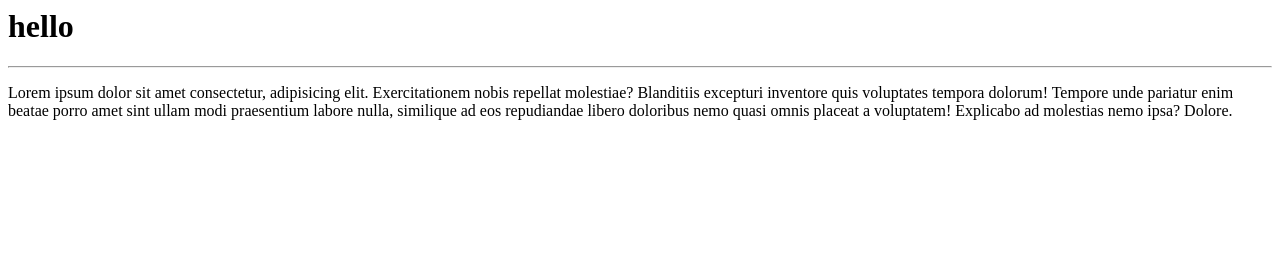
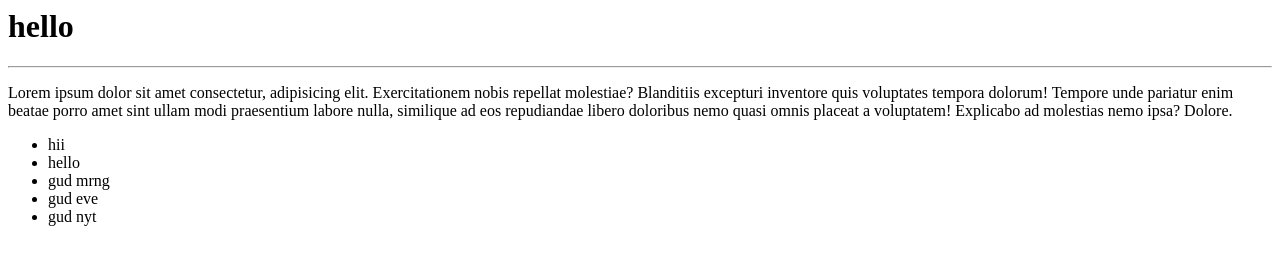
Before and after one commit to Nismanichu/project, a plain HTML site: page index.html in a window 1280 px wide. Drawn offline with Linux system fonts and the light colour scheme.

Commit message:
person2 work is done

```diff
--- a/index.html
+++ b/index.html
@@ -3,3 +3,11 @@
 <p>
     Lorem ipsum dolor sit amet consectetur, adipisicing elit. Exercitationem nobis repellat molestiae? Blanditiis excepturi inventore quis voluptates tempora dolorum! Tempore unde pariatur enim beatae porro amet sint ullam modi praesentium labore nulla, similique ad eos repudiandae libero doloribus nemo quasi omnis placeat a voluptatem! Explicabo ad molestias nemo ipsa? Dolore.
 </p>
+
+<ul>
+    <li>hii</li>
+    <li>hello</li>
+    <li>gud mrng</li>
+    <li>gud eve</li>
+    <li>gud nyt</li>
+</ul>
```
